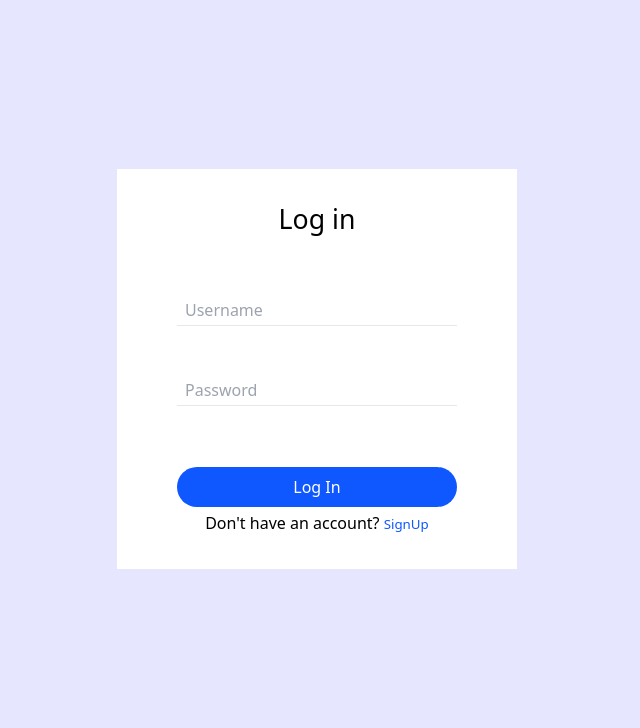
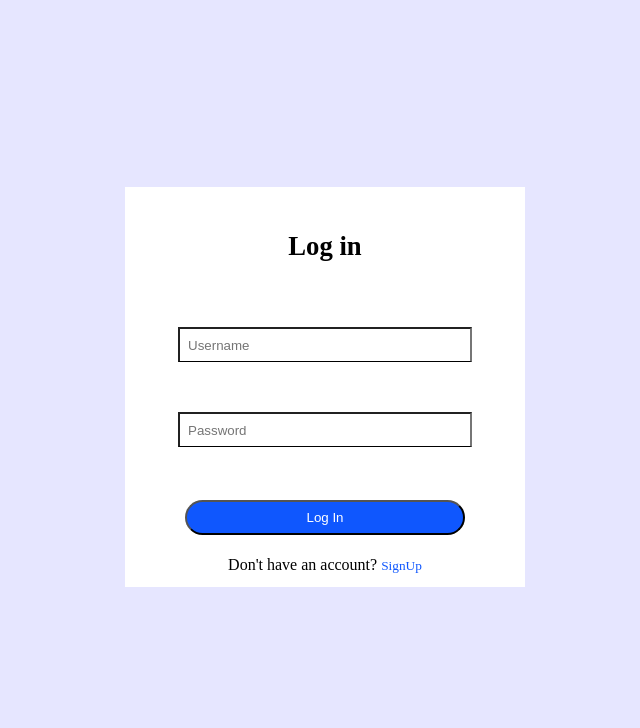
Before and after one commit to rjdaz/IM-project, a PHP site: page /login.php in a window 1280 px wide. Shown: the top 728 px of the page, without its empty margins (323-963 px from the left). Run offline with PHP 8.4, Linux system fonts and the light colour scheme; some libraries are stand-ins or nearby versions.

Commit message:
update login.php

```diff
--- a/login.php
+++ b/login.php
@@ -29,32 +29,37 @@
   <head>
     <meta charset="UTF-8">
     <meta name="viewport" content="width=device-width, initial-scale=1.0">
-    <script src="https://cdn.tailwindcss.com"></script>
+    <!-- <script src="https://cdn.tailwindcss.com"></script> -->
     <title>Log In</title>
   </head>
-  <body class="w-full h-[729px] flex flex-col items-center justify-center bg-[#e6e6ff] ">
-    <p class="text-red-400 mb-2 flex justify-center items-center text-[15pt] px-10">
+  <body style="
+      width: 100%; height: 729px; display: flex; flex-direction: column; align-items: center; justify-content: center; background-color: #e6e6ff;
+    ">
+    <p style ="color: #f87171; margin-bottom: 0.5rem; display: flex; justify-content: center; align-items: center; font-size: 15pt; padding-left: 2.5rem; padding-right: 2.5rem;">
       <?php
         echo $err;
       ?>
     </p>
 
-    <div class="w-[400px] h-[400px] relative">
+    <div style="width: 400px; height: 400px; position: relative;">
       <!-- LOg in -->
-      <div class="w-full h-full flex flex-col items-center justify-center bg-[#ffffff] blur-xs absolute z-[1]">
-        <h1 class="w-full h-[15%] flex justify-center items-end text-[20pt] ">Log in</h1>
-        <form action="" method="POST" class="flex flex-col items-center w-full h-[80%]">
-          <div class="flex flex-col items-center justify-center w-full h-[70%]">
-            <input type="text" placeholder="Username" name="loginUname" class="h-[30px] border-b w-[70%] pl-2  bg-transparent">
-            <input type="password" placeholder="Password" name="loginPword" class="h-[30px] mt-[50px] border-b w-[70%] pl-2 bg-transparent" >
+      <div style="width: 100%; height: 100%; display: flex; flex-direction: column; align-items: center; justify-content: center; background-color: #ffffff;  position: absolute; z-index: 1;">
+        <h1 style=" width: 100%; height: 15%; display: flex; justify-content: center; align-items: flex-end; font-size: 20pt;">Log in</h1>
+        <form action="" method="POST" style="display: flex; flex-direction: column; align-items: center; width: 100%; height: 80%;">
+          <div style=" display: flex; flex-direction: column; align-items: center; justify-content: center; width: 100%; height: 70%;">
+            <input type="text" placeholder="Username" name="loginUname" style="height: 30px; width: 70%; border-bottom: 1px solid black; padding-left: 8px;  background-color: transparent;">
+            <input type="password" placeholder="Password" name="loginPword" style="height: 30px; margin-top: 50px; width: 70%; border-bottom: 1px solid black; padding-left: 8px; background-color: transparent;">
           </div>
-          <div class="flex items-center w-full h-[15%] justify-center">
-            <button type="submit" name="login" class="w-[70%] py-2 rounded-[50px] bg-[#0f57fe] text-white">Log In</button>
+          <div style="display: flex; align-items: center; justify-content: center; width: 100%; height: 15%;">
+            <button type="submit" name="login"
+            style=" width: 70%; padding-top: 8px; padding-bottom: 8px; border-radius: 50px; background-color: #0f57fe; color: white; text-align: center;">Log In</button>
           </div>
-          <div class="w-full h-[10%] flex justify-center items-start">
-          <p>Don't have an account? <a href="register.php" class=" text-[#0f57fe] text-[10pt]"
+          <div style=" width: 100%; height: 10%; display: flex; justify-content: center; align-items: flex-start;">
+          <p>Don't have an account? <a href="register.php"
             style="
-               text-decoration: none;"
+               text-decoration: none;
+                color: #0f57fe;
+                font-size: 10pt;"
                onmouseover="this.style.textDecoration='underline'"
                onmouseout="this.style.textDecoration='none'
             "
```
